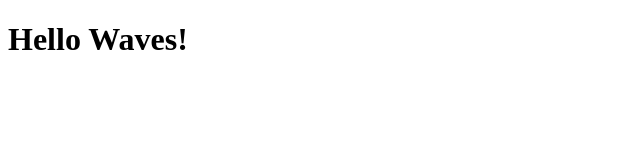
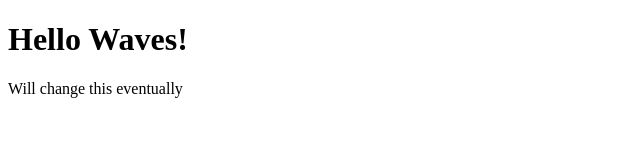
Before and after one commit to mrivanlima/web3-app-waves, a website: page index.html in a window 1280 px wide. Shown: the whole page, without its empty margins (0-640 px from the left). Drawn offline with Linux system fonts and the light colour scheme.

Commit message:
Initial Commit

```diff
--- a/index.html
+++ b/index.html
@@ -7,5 +7,6 @@
     </head>
     <body>
         <h1 class="display-3">Hello Waves!</h1>
+        Will change this eventually
     </body>
 </html>
```
